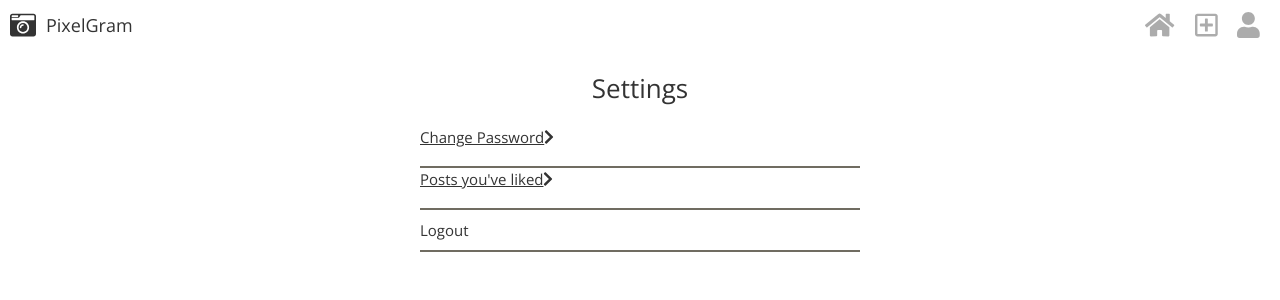
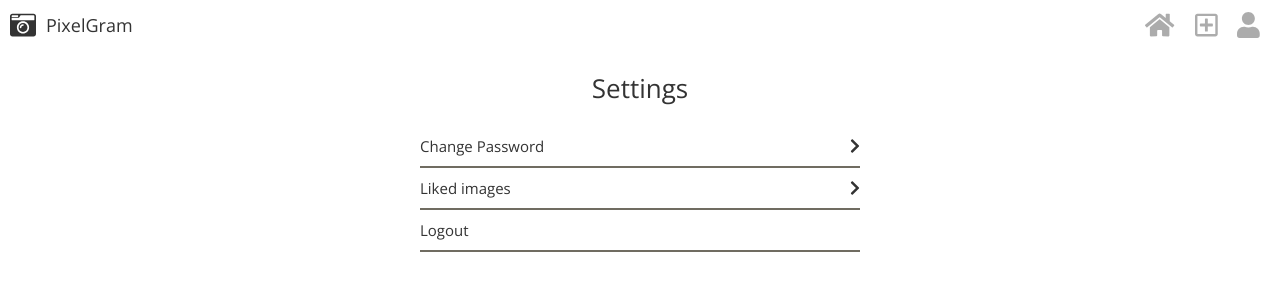
Before and after one commit to robbdimitrov/pixelgram, an Angular app in the folder src/frontend/: page /settings in a window 1280 px wide. Shown: the top 300 px of the page. Built offline with nearby package versions, Linux system fonts and the light colour scheme; sample sign-in values are in the browser's storage.

Commit message:
Improve styling and clean user update code

```diff
--- a/src/frontend/src/app/screens/feed/image/image.component.scss
+++ b/src/frontend/src/app/screens/feed/image/image.component.scss
@@ -56,7 +56,6 @@
 
 button.like {
   font-size: $text-size-title;
-  cursor: pointer;
 }
 
 .dropdown-button {
--- a/src/frontend/src/app/screens/profile/edit-profile/edit-profile.component.ts
+++ b/src/frontend/src/app/screens/profile/edit-profile/edit-profile.component.ts
@@ -34,9 +34,9 @@ export class EditProfileComponent implements AfterViewInit, AfterViewChecked {
   onSubmit() {
     const userId = this.session.userId();
 
-    const updateClosure = (avatar?: string) => {
+    const updateClosure = () => {
       this.apiClient.updateUser(userId, this.user.name, this.user.username,
-        this.user.email, this.user.bio, avatar).subscribe(
+        this.user.email, this.user.bio, this.user.avatar).subscribe(
           () => this.location.back(),
           (error) => window.alert(error.message)
         );
@@ -44,8 +44,9 @@ export class EditProfileComponent implements AfterViewInit, AfterViewChecked {
 
     if (this.selectedFile) {
       this.apiClient.uploadImage(this.selectedFile).subscribe(
-        (data: any) => updateClosure(data.filename),
-        (error) => window.alert(error.message)
+        (data: any) => this.user.avatar = data.filename,
+        (error) => window.alert(error.message),
+        () => updateClosure()
       );
     } else {
       updateClosure();
--- a/src/frontend/src/app/screens/settings/settings.component.html
+++ b/src/frontend/src/app/screens/settings/settings.component.html
@@ -3,7 +3,7 @@
 
   <ul>
     <li class="underlined">
-      <a routerLink="/settings/password">
+      <a routerLink="/settings/password" class="item">
         <span>Change Password</span>
         <span class="disclosure">
             <fa-icon [icon]="['fas', 'chevron-right']"></fa-icon>
@@ -12,16 +12,18 @@
     </li>
 
     <li class="underlined">
-      <a [routerLink]="['/users', userId(), '/likes']">
-        <span>Posts you've liked</span>
+      <a [routerLink]="['/users', userId(), 'likes']" class="item">
+        <span>Liked images</span>
         <span class="disclosure icon">
           <fa-icon [icon]="['fas', 'chevron-right']"></fa-icon>
         </span>
       </a>
     </li>
 
-    <li class="underlined" (click)="onLogoutClick()">
-      <span>Logout</span>
+    <li class="underlined">
+      <div class="item" (click)="onLogoutClick()">
+        <span>Logout</span>
+      </div>
     </li>
   </ul>
 </div>
--- a/src/frontend/src/app/screens/settings/settings.component.scss
+++ b/src/frontend/src/app/screens/settings/settings.component.scss
@@ -6,20 +6,19 @@ ul {
   margin-right: $spacing-small / 2;
 }
 
-li {
-  list-style: none;
+.item {
+  display: flex;
   height: $icon-button-width;
-  vertical-align: middle;
-  display: flex;
-  justify-content: space-between;
+  align-items: center;
+  cursor: pointer;
+  text-decoration: none;
 
   span {
-    margin-top: auto;
-    margin-bottom: auto;
+    flex-grow: 1;
   }
 
   .disclosure {
-    min-width: $spacing-small;
     font-size: $text-size-button;
+    flex-grow: 0;
   }
 }
--- a/src/frontend/src/app/services/api-client.service.ts
+++ b/src/frontend/src/app/services/api-client.service.ts
@@ -35,14 +35,9 @@ export class APIClient {
   }
 
   updateUser(userId: number, name: string, username: string,
-             email: string, bio: string, avatar?: string) {
+             email: string, bio: string, avatar: string) {
     const url = this.url(`/users/${userId}`);
-    const body: any = { name, username, email, bio };
-
-    if (avatar) {
-      body.avatar = avatar;
-    }
-
+    const body: any = { name, username, email, bio, avatar };
     return this.http.put(url, body);
   }
 
--- a/src/frontend/src/styles/_components.scss
+++ b/src/frontend/src/styles/_components.scss
@@ -12,6 +12,8 @@
   text-align: center;
 
   &:not(:disabled) {
+    cursor: pointer;
+
     &:hover, &:focus {
       filter: brightness(1.75);
     }
@@ -28,6 +30,10 @@
   &.active {
     opacity: 0.8;
   }
+}
+
+button.icon {
+  cursor: pointer;
 }
 
 button[type=submit] {
@@ -65,6 +71,7 @@ button[type=submit] {
     align-items: center;
     margin-left: $spacing-small;
     margin-right: $spacing-small;
+    cursor: pointer;
   }
 }
 
```
